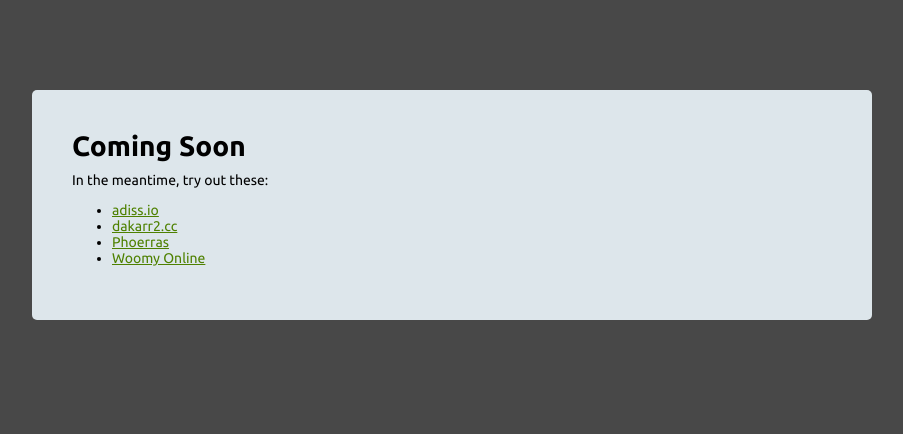
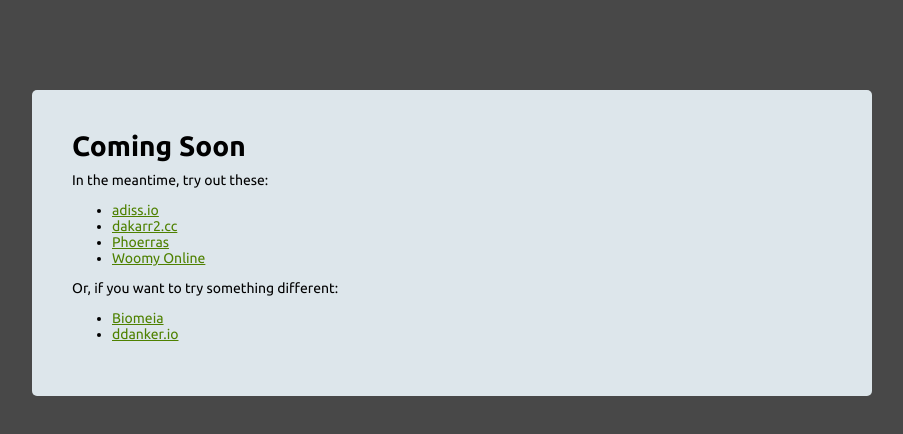
Before and after one commit to arras2-io/arras2-io.github.io, a plain HTML site: page index.html in a window 1280 px wide. Shown: the whole page, without its empty margins (188-1091 px from the left). Drawn offline with Linux system fonts and the light colour scheme.

Commit message:
biomeia/ddanker

```diff
--- a/index.html
+++ b/index.html
@@ -73,6 +73,11 @@
                 <li><a href="http://40.233.86.177:26300">Phoerras</a></li>
                 <li><a href="http://woomy.online">Woomy Online</a></li>
             </ul>
+            <p>Or, if you want to try something different:</p>
+            <ul>
+                <li><a href="https://biomeia.xyz">Biomeia</a></li>
+                <li><a href="https://ddanker.io">ddanker.io</a></li>
+            </ul>
 		</div>
 	</body>
 </html>
```
